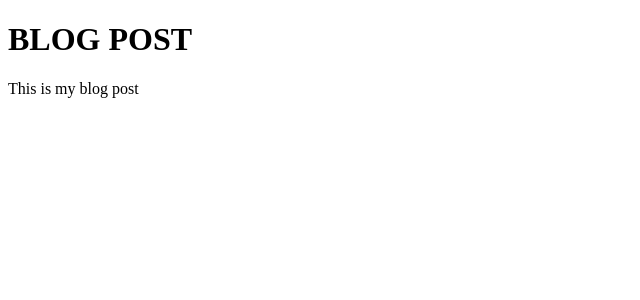
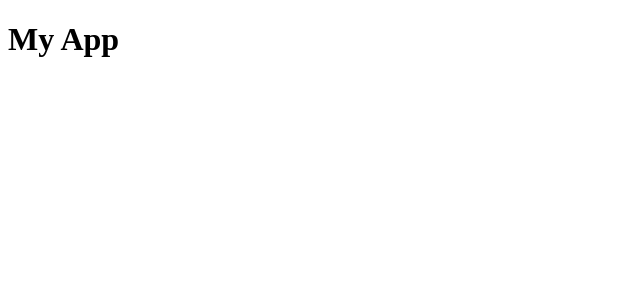
Before and after one commit to AbdElrahmanGbr/feedback-app, a React (Create React App) app: page / in a window 1280 px wide. Shown: the top 300 px of the page, without its empty margins (0-640 px from the left). Built offline with nearby package versions, Linux system fonts and the light colour scheme.

Commit message:
Create Your First Component and Props

```diff
--- a/src/App.js
+++ b/src/App.js
@@ -1,22 +1,12 @@
+import Header from "./components/Header";
+
 function App() {
-    const title = 'Blog Post';
-    const body = 'This is my blog post';
-    const comments = [{id: 1, text: 'Comment one'}, {id: 2, text: 'Comment two'}, {id: 3, text: 'Comment three'}]
-    const loading = false;
-    const showComments = false;
-    if (loading) return <h1>Loading...</h1>
-    const commentBlock = (<div className={"comments"}>
-        <h3>Comments({comments.length})</h3>
-        <ul>
-            {comments.map((comment, index) => (<li key={index}>{comment.text}</li>))}
-        </ul>
-    </div>);
-
-    return (<div className={"container"}>
-        <h1>{title.toUpperCase()}</h1>
-        <p>{body}</p>
-        {showComments && commentBlock}
-    </div>)
+    return (<>
+        <Header text={true} />
+        <div className={"container"}>
+            <h1>My App</h1>
+        </div>
+    </>)
 }
 
 export default App;
--- /dev/null
+++ b/src/components/Header.jsx
@@ -0,0 +1,18 @@
+import PropTypes from "prop-types";
+function Header({text}) {
+ return (
+  <header>
+      <div className="container">
+          <h2>{text}</h2>
+      </div>
+  </header>
+ );}
+
+Header.propTypes = {
+    text: PropTypes.string.isRequired
+}
+Header.defaultProps={
+    text: 'Feedback UI'
+}
+
+export default Header;
```
Also changed, not shown: src/index.js (+0 -8 lines).
